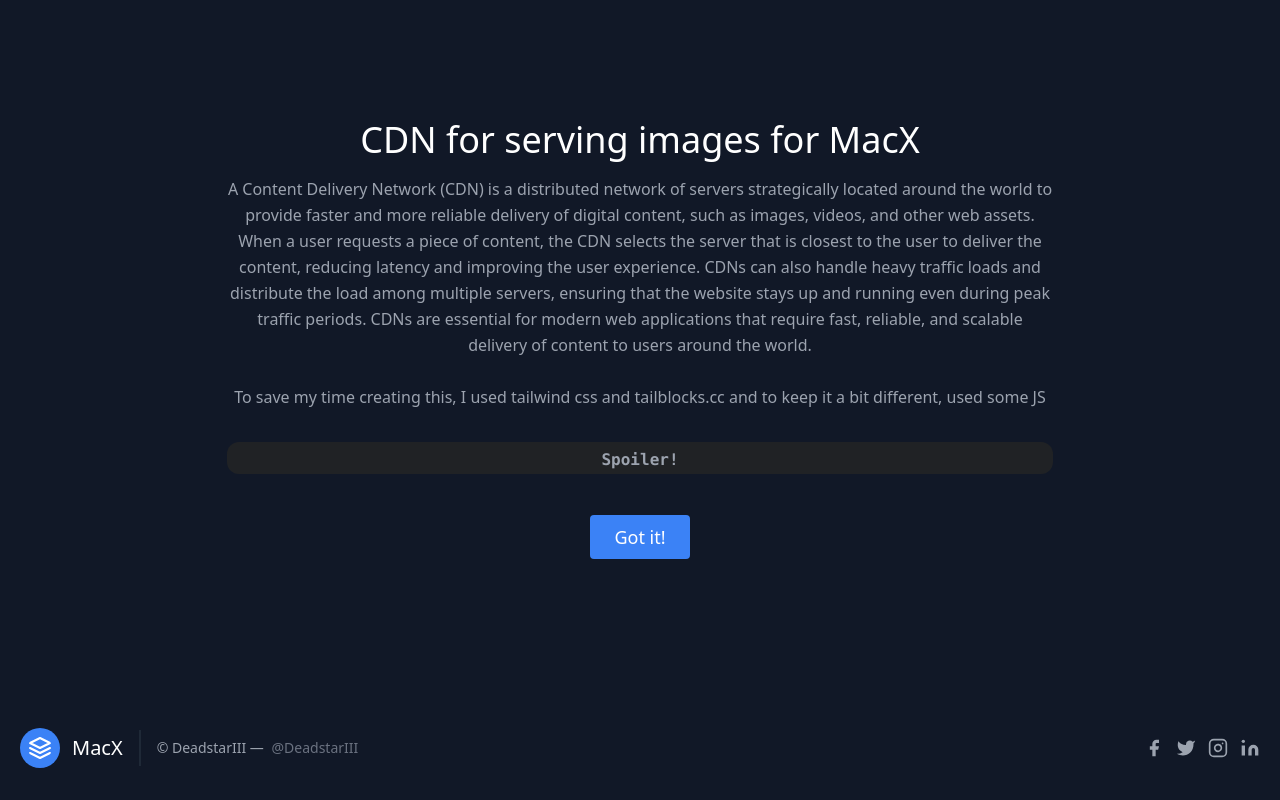
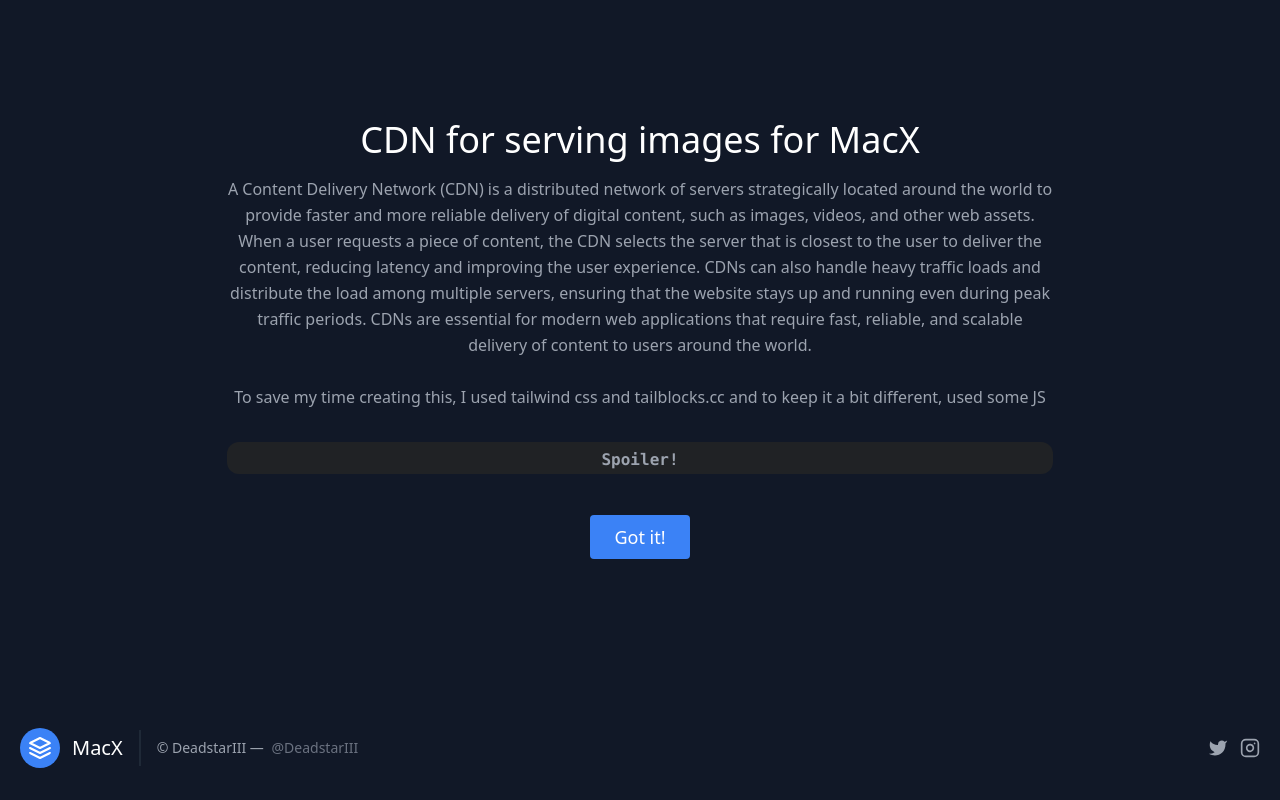
Before and after one commit to DeadstarIII/MacX-CDN, a plain HTML site: page index.html in a window 1280 px wide. Drawn offline with nearby package versions, Linux system fonts and the light colour scheme.

Commit message:
social media

```diff
--- a/index.html
+++ b/index.html
@@ -101,19 +101,7 @@ onClick="javascript:document.getElementById('spoilerText').innerHTML='PS - If yo
         </p>
         <span
           class="inline-flex sm:ml-auto sm:mt-0 mt-4 justify-center sm:justify-start">
-          <a class="text-gray-400">
-            <svg
-              fill="currentColor"
-              stroke-linecap="round"
-              stroke-linejoin="round"
-              stroke-width="2"
-              class="w-5 h-5"
-              viewBox="0 0 24 24">
-              <path
-                d="M18 2h-3a5 5 0 00-5 5v3H7v4h3v8h4v-8h3l1-4h-4V7a1 1 0 011-1h3z"></path>
-            </svg>
-          </a>
-          <a class="ml-3 text-gray-400">
+          <a rel="noopener" class="ml-3 text-gray-400" target="_blank" href="https://twitter.com/DeadstarIII">
             <svg
               fill="currentColor"
               stroke-linecap="round"
@@ -125,7 +113,7 @@ onClick="javascript:document.getElementById('spoilerText').innerHTML='PS - If yo
                 d="M23 3a10.9 10.9 0 01-3.14 1.53 4.48 4.48 0 00-7.86 3v1A10.66 10.66 0 013 4s-4 9 5 13a11.64 11.64 0 01-7 2c9 5 20 0 20-11.5a4.5 4.5 0 00-.08-.83A7.72 7.72 0 0023 3z"></path>
             </svg>
           </a>
-          <a class="ml-3 text-gray-400">
+          <a class="ml-3 text-gray-400" target="_blank" rel="noopener" href="https://instagram.com/thedeadstariii">
             <svg
               fill="none"
               stroke="currentColor"
@@ -143,25 +131,6 @@ onClick="javascript:document.getElementById('spoilerText').innerHTML='PS - If yo
                 ry="5"></rect>
               <path
                 d="M16 11.37A4 4 0 1112.63 8 4 4 0 0116 11.37zm1.5-4.87h.01"></path>
-            </svg>
-          </a>
-          <a class="ml-3 text-gray-400">
-            <svg
-              fill="currentColor"
-              stroke="currentColor"
-              stroke-linecap="round"
-              stroke-linejoin="round"
-              stroke-width="0"
-              class="w-5 h-5"
-              viewBox="0 0 24 24">
-              <path
-                stroke="none"
-                d="M16 8a6 6 0 016 6v7h-4v-7a2 2 0 00-2-2 2 2 0 00-2 2v7h-4v-7a6 6 0 016-6zM2 9h4v12H2z"></path>
-              <circle
-                cx="4"
-                cy="4"
-                r="2"
-                stroke="none"></circle>
             </svg>
           </a>
         </span>
```
